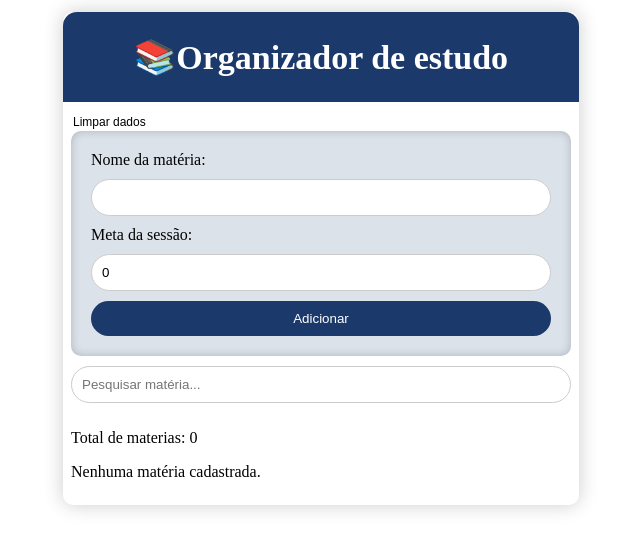
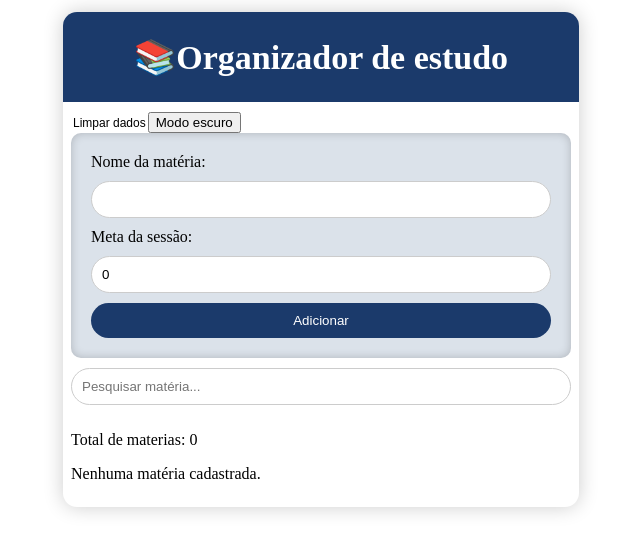
Before and after one commit to Saulorangel87/Organizador-de-estudo, a React (Vite) app: page / in a window 1280 px wide. Shown: the top 552 px of the page, without its empty margins (319-959 px from the left). Built offline with nearby package versions, Linux system fonts and the light colour scheme.

Commit message:
feat: adicionar modo escuro e melhorar estilos com variáveis CSS

```diff
--- a/src/App.jsx
+++ b/src/App.jsx
@@ -12,10 +12,15 @@ export default function App() {
   });
 
   const [pesquisa, setPesquisa] = useState("");
+  const [modoEscuro, setModoEscuro] = useState(false);
 
   useEffect(() => {
     localStorage.setItem("materias", JSON.stringify(materias));
   }, [materias]);
+
+  function alternarModoEscuro() {
+    setModoEscuro(!modoEscuro);
+  }
 
   function excluirMateria(id) {
     setMaterias(materias.filter((materia) => materia.id !== id));
@@ -44,8 +49,8 @@ export default function App() {
     .sort((a, b) => a.nome.localeCompare(b.nome));
 
   return (
-    <div className={styles.app}>
-      <Header onLimparDados={limparDados} />
+    <div className={`${styles.app} ${modoEscuro ? "dark" : ""}`}>
+      <Header onLimparDados={limparDados} onToggleModoEscuro={alternarModoEscuro} />
       <FormMateria setMaterias={setMaterias} materias={materias} />
       <Pesquisa pesquisa={pesquisa} setPesquisa={setPesquisa} />
       <p>Total de materias: {materiasFiltradas.length}</p>
--- a/src/App.module.css
+++ b/src/App.module.css
@@ -1,7 +1,7 @@
 .app {
-    background-color: #ffffff;
+    background-color: var(--cor-fundo);
     box-shadow: 0 0 20px rgba(0, 0, 0, 0.2);
-    border-radius: 10px;
+    border-radius: 14px;
     max-width: 500px;
     margin: 20px auto;
     padding: 0 8px 8px;
--- a/src/components/FormMateria.module.css
+++ b/src/components/FormMateria.module.css
@@ -2,7 +2,8 @@
   display: flex;
   flex-direction: column;
   gap: 10px;
-  background-color: #dbe2ea;
+  background-color: var(--cor-fundo-card);
+  color: var(--cor-texto);
   padding: 20px;
   border-radius: 10px;
   box-shadow: inset 0 0 10px rgba(0, 0, 0, 0.2);
@@ -15,7 +16,7 @@
 }
 
 .botao {
-    background-color: #1B3A6B;
+    background-color: var(--cor-destaque);
     color: white;
     border: none;
     padding: 10px 20px;
@@ -24,7 +25,7 @@
 }
 
 .botao:hover {
-    background-color: #0D2A4F;
+    background-color: var(--cor-destaque-hover);
     padding: 11px 22px;
     transition-duration: 0.3s;
 }
--- a/src/components/Header.jsx
+++ b/src/components/Header.jsx
@@ -1,10 +1,18 @@
 import styles from "./Header.module.css";
 
-export default function Header({ onLimparDados }) {
+export default function Header({ onLimparDados, onToggleModoEscuro }) {
   return (
     <div>
       <h1 className={styles.header}>📚Organizador de estudo</h1>
-      <button className={styles.onLimparDados} onClick={onLimparDados}>Limpar dados</button>
+      <button className={styles.onLimparDados} onClick={onLimparDados}>
+        Limpar dados
+      </button>
+      <button
+        className={styles.onToggleModoEscuro}
+        onClick={onToggleModoEscuro}
+      >
+        Modo escuro
+      </button>
     </div>
   );
 }
--- a/src/components/Header.module.css
+++ b/src/components/Header.module.css
@@ -2,7 +2,7 @@
   color: white;
   font-size: 34px;
   font-weight: 700;
-    background-color: #1B3A6B;
+  background-color: var(--cor-destaque);
   text-align: center;
   padding: 25px 20px;
   border-radius: 14px 14px 0 0;
@@ -16,10 +16,11 @@
   font-size: 12px;
   cursor: pointer;
   padding: 2px;
+  color: var(--cor-texto);
 }
 
 .onLimparDados:hover {
-    color: #1B3A6B;
+  color: #1b3a6b;
   text-decoration: underline;
   font-weight: 400;
 }
--- a/src/components/ListaMateria.module.css
+++ b/src/components/ListaMateria.module.css
@@ -3,7 +3,7 @@
   flex-direction: column;
   gap: 1px;
   list-style: none;
-  background-color: #dbe2ea;
+  background-color: var(--cor-fundo-card);
   padding: 20px;
   border-radius: 10px;
 }
@@ -15,7 +15,7 @@
 }
 
 .botaoEstudar {
-  background-color: #1b3a6b;
+  background-color: var(--cor-destaque);
   color: white;
   border: none;
   padding: 8px 20px;
@@ -37,11 +37,12 @@
   height: 10px;
   background-color: #ddd;
   border-radius: 5px;
+  flex-basis: 100%;
 }
 
 .barrapreenchida {
   height: 100%;
-  background-color: #1b3a6b;
+  background-color: var(--cor-destaque);
   border-radius: 5px;
   transition: width 0.3s ease-in-out;
 }
@@ -49,12 +50,15 @@
 .linhaTopo {
   display: flex;
   justify-content: space-between;
+  color: var(--cor-texto);
 }
 
 .linhaBaixo {
   display: flex;
   align-items: center;
   gap: 10px;
+  flex-wrap: wrap;
+  color: var(--cor-texto);
 }
 
 .status {
--- a/src/index.css
+++ b/src/index.css
@@ -0,0 +1,15 @@
+:root {
+    --cor-fundo: #ffffff;
+    --cor-fundo-card: #dbe2ea;
+    --cor-texto: #000000;
+    --cor-destaque: #1b3a6b;
+    --cor-destaque-hover: #0d2a4f;
+}
+
+.dark {
+    --cor-fundo: #121212;
+    --cor-fundo-card: #2a2a2a;
+    --cor-texto: #ffffff;
+    --cor-destaque: #1b3a6b;
+    --cor-destaque-hover: #3a5f9e;
+}
```
Lines whose indentation alone changed are shown as unchanged.
